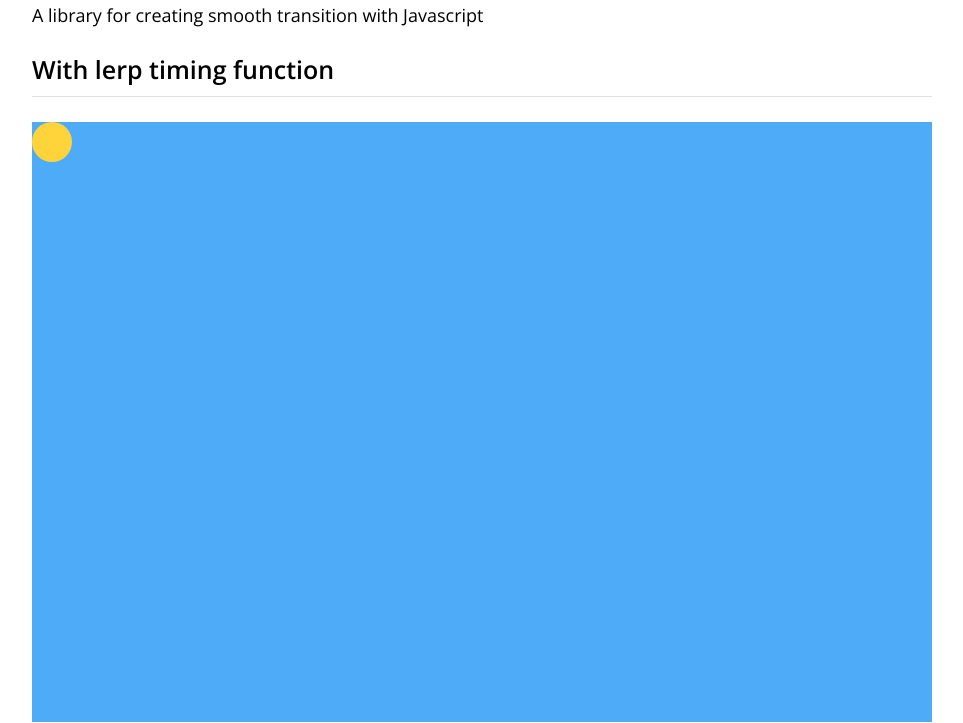
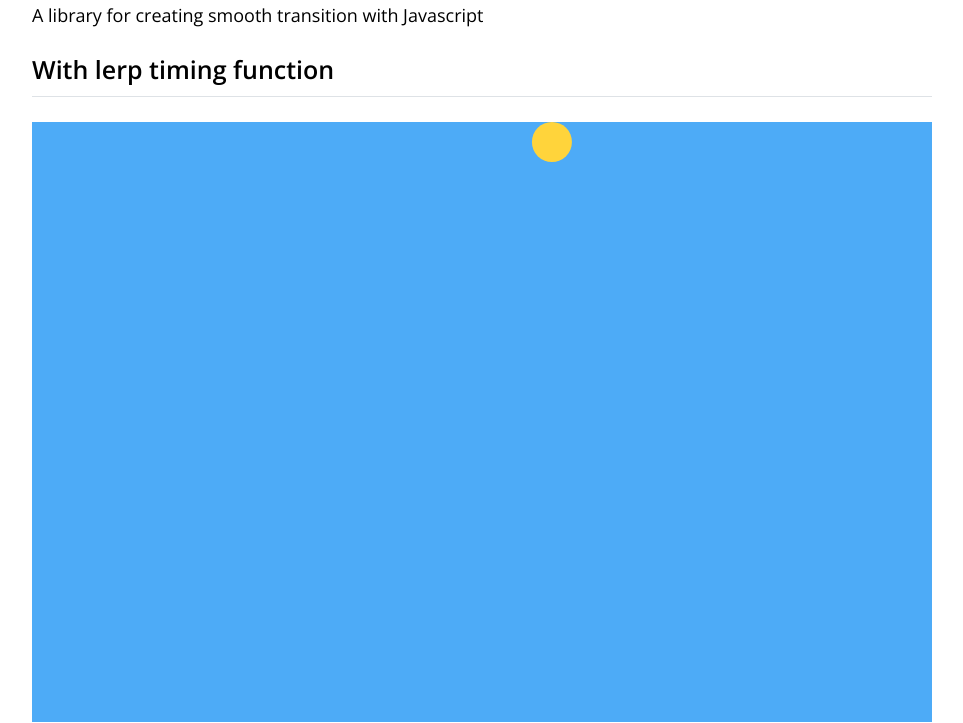
Before and after one commit to vupham29/smooth.js, a website built with webpack: page dev/index.html in a window 1280 px wide. Shown: the part 117-840 px from the top of the page, without its empty margins (158-1121 px from the left). Built offline with nearby package versions, Linux system fonts and the light colour scheme.

Commit message:
chore: dev

```diff
--- a/dev/index.html
+++ b/dev/index.html
@@ -6,6 +6,12 @@
           content="width=device-width, user-scalable=no, initial-scale=1.0, maximum-scale=1.0, minimum-scale=1.0">
     <meta http-equiv="X-UA-Compatible" content="ie=edge">
     <title data-title>Webpack boilerplate template</title>
+
+    <link rel="icon" type="image/x-icon" href="../public/favicon.ico">
+    <link rel="apple-touch-icon" sizes="180x180" href="../public/apple-touch-icon.png">
+    <link rel="icon" type="image/png" sizes="32x32" href="../public/favicon-32x32.png">
+    <link rel="icon" type="image/png" sizes="16x16" href="../public/favicon-16x16.png">
+    <link rel="manifest" href="../public/site.webmanifest">
 
     <link rel="preconnect" href="https://fonts.googleapis.com">
     <link rel="preconnect" href="https://fonts.gstatic.com" crossorigin>
--- a/dev/index.js
+++ b/dev/index.js
@@ -16,3 +16,14 @@ dataTitles.forEach(e => e.innerHTML = packageInfo.prettyName);
 dataDescriptions.forEach(e => e.innerHTML = packageInfo.description);
 
 // code
+const circle = document.querySelector('.circle');
+let last = 0;
+
+Smooth.create({
+    timing: 'linear',
+    destroyWhenCompleted: false,
+    onUpdate: (self) => {
+        last = self.lerp(last, self.progress, 0.03);
+        circle.style.transform = `translate3d(${500 * last}px,0,0)`;
+    }
+});
```
